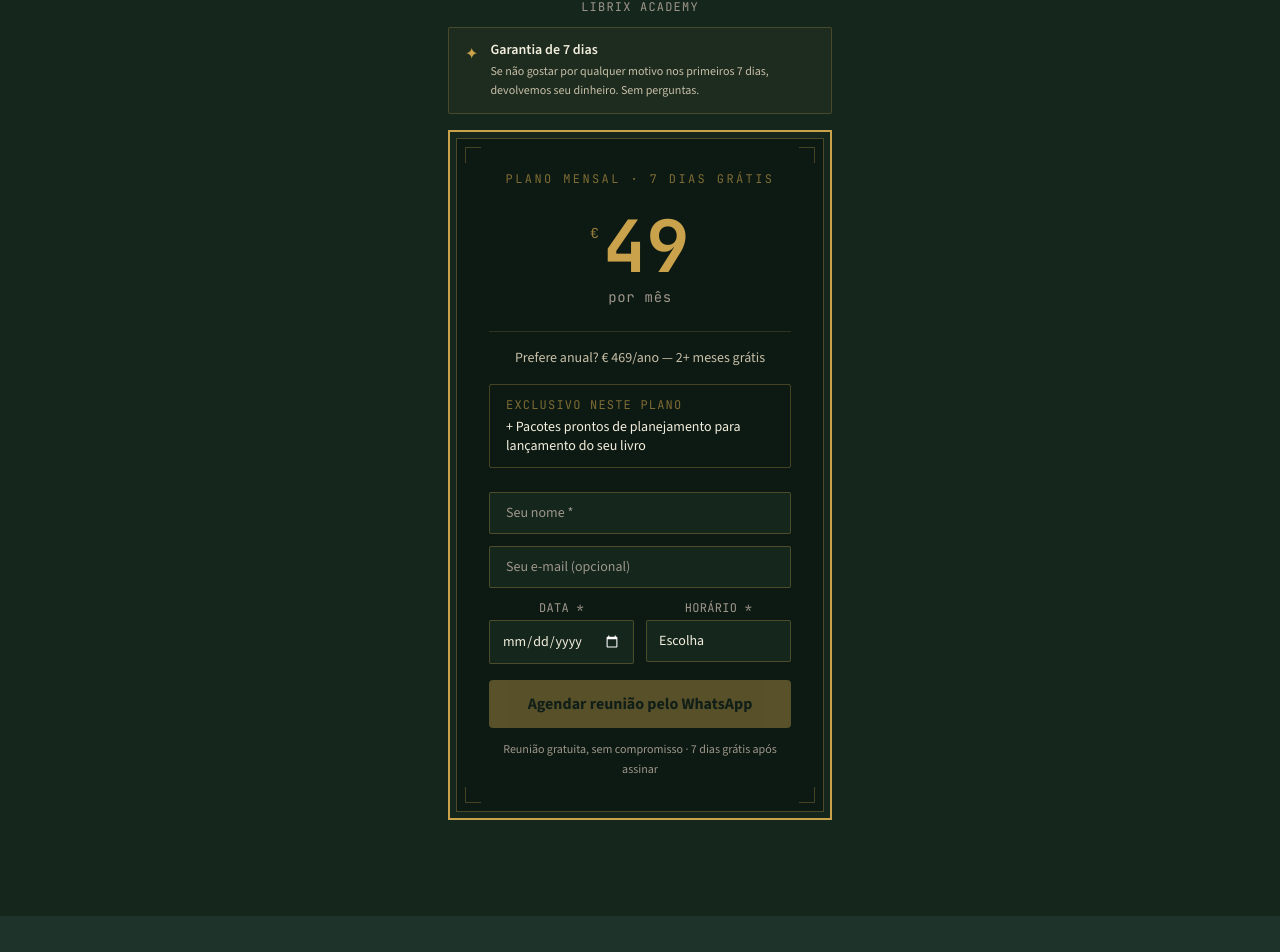
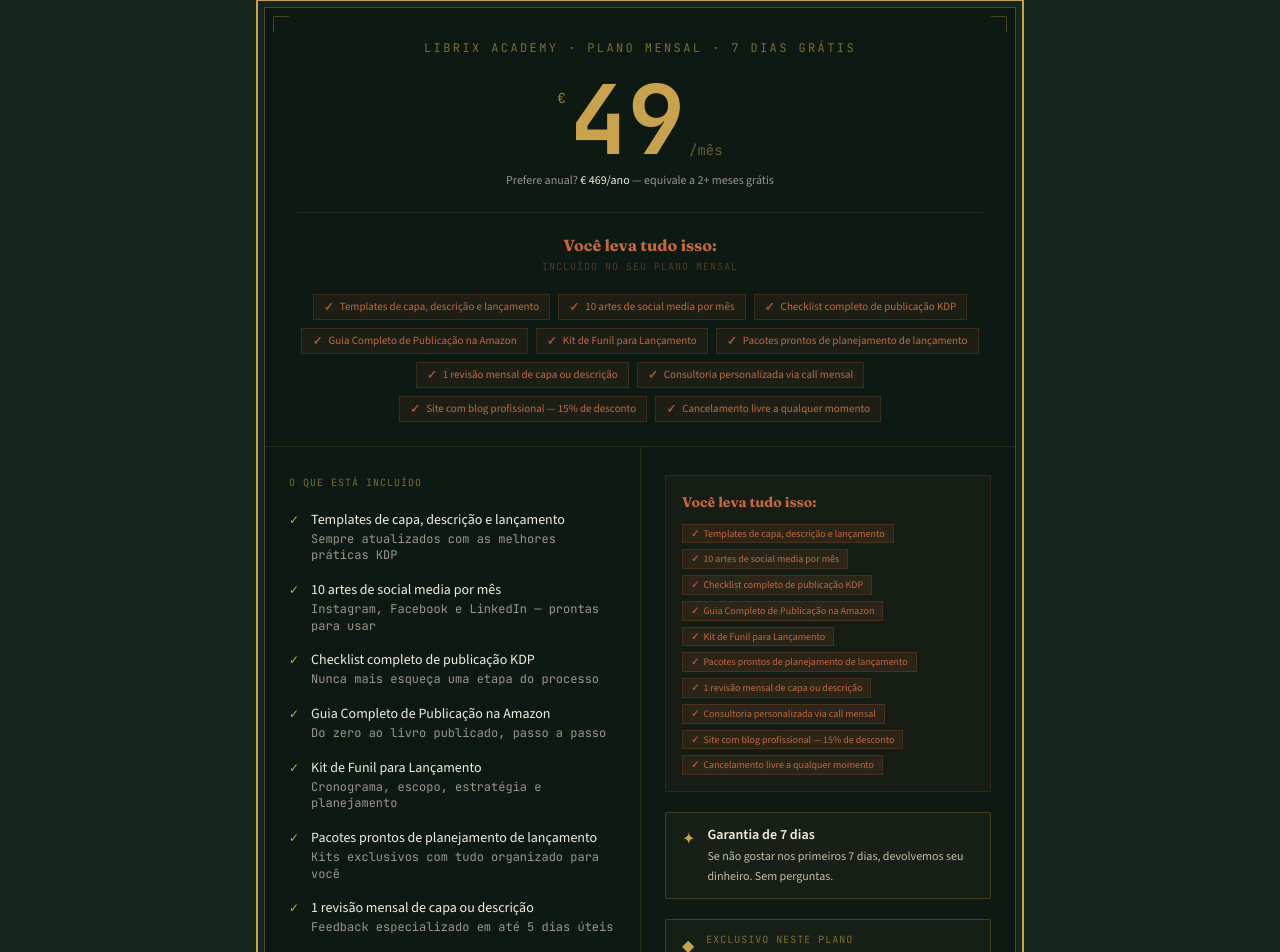
Before and after one commit to librixhub-create/clube-dos-autores-librix, a Next.js app: page / in a window 1280 px wide. Shown: the part 3799-4751 px from the top of the page. Built offline with nearby package versions, Linux system fonts and the light colour scheme.

Commit message:
Add 'Voce leva tudo isso' service highlight to Pricing section - terra-colored pills below price and near form

```diff
--- a/components/Pricing.tsx
+++ b/components/Pricing.tsx
@@ -1,91 +1,47 @@
 import SignupForm from './SignupForm'
 
-interface PlanCardProps {
-  region: string
-  badge: string
-  sym: string
-  whole: string
-  annualLine: string
-  extra?: string
-}
-
-function PlanCard({ region, badge, sym, whole, annualLine, extra }: PlanCardProps) {
-  return (
-    <div>
-      <p className="font-mono text-paper-muted text-xs tracking-widest uppercase mb-3 text-center">
-        {region}
-      </p>
-
-      {/* Guarantee callout */}
-      <div className="border border-gold/25 bg-gold/5 rounded-sm px-4 py-3 mb-4 flex items-start gap-3">
-        <span className="font-mono text-gold flex-shrink-0 mt-0.5 text-base" aria-hidden="true">
-          ✦
-        </span>
-        <div>
-          <p className="font-sans text-paper text-sm font-semibold mb-0.5">
-            Garantia de 7 dias
-          </p>
-          <p className="font-sans text-paper-dim text-xs leading-relaxed">
-            Se não gostar por qualquer motivo nos primeiros 7 dias, devolvemos seu dinheiro. Sem perguntas.
-          </p>
-        </div>
-      </div>
-
-      {/* Outer stamp border */}
-      <div className="border-2 border-gold p-1.5">
-        {/* Inner stamp border */}
-        <div className="border border-gold/35 p-6 sm:p-8 text-center bg-ink-deep relative">
-          {/* Corner marks */}
-          <div className="absolute top-2 left-2 w-4 h-4 border-t border-l border-gold/30" aria-hidden="true" />
-          <div className="absolute top-2 right-2 w-4 h-4 border-t border-r border-gold/30" aria-hidden="true" />
-          <div className="absolute bottom-2 left-2 w-4 h-4 border-b border-l border-gold/30" aria-hidden="true" />
-          <div className="absolute bottom-2 right-2 w-4 h-4 border-b border-r border-gold/30" aria-hidden="true" />
-
-          <p className="font-mono text-gold/60 text-xs tracking-[0.2em] uppercase mb-6">
-            {badge}
-          </p>
-
-          {/* Price */}
-          <div
-            className="flex items-start justify-center gap-1 mb-1"
-            aria-label={`${sym}${whole} por mês após o período de teste`}
-          >
-            <span className="font-mono text-gold/70 text-sm mt-3" aria-hidden="true">
-              {sym}
-            </span>
-            <span
-              className="font-mono text-gold font-bold text-6xl sm:text-7xl leading-none"
-              aria-hidden="true"
-            >
-              {whole}
-            </span>
-          </div>
-          <p className="font-mono text-paper-muted text-sm mb-6 tracking-wider">
-            por mês
-          </p>
-
-          <div className="border-t border-gold/20 my-4" />
-
-          <p className="font-sans text-paper-dim text-sm mb-4">{annualLine}</p>
-
-          {/* Extra exclusive benefit */}
-          {extra && (
-            <div className="border border-gold/30 bg-gold/8 rounded-sm px-4 py-3 mb-6 text-left">
-              <p className="font-mono text-gold/60 text-xs tracking-widest uppercase mb-1">
-                Exclusivo neste plano
-              </p>
-              <p className="font-sans text-paper text-sm font-medium leading-snug">
-                + {extra}
-              </p>
-            </div>
-          )}
-
-          <SignupForm />
-        </div>
-      </div>
-    </div>
-  )
-}
+const INCLUDES = [
+  {
+    label: 'Templates de capa, descrição e lançamento',
+    note: 'Sempre atualizados com as melhores práticas KDP',
+  },
+  {
+    label: '10 artes de social media por mês',
+    note: 'Instagram, Facebook e LinkedIn — prontas para usar',
+  },
+  {
+    label: 'Checklist completo de publicação KDP',
+    note: 'Nunca mais esqueça uma etapa do processo',
+  },
+  {
+    label: 'Guia Completo de Publicação na Amazon',
+    note: 'Do zero ao livro publicado, passo a passo',
+  },
+  {
+    label: 'Kit de Funil para Lançamento',
+    note: 'Cronograma, escopo, estratégia e planejamento',
+  },
+  {
+    label: 'Pacotes prontos de planejamento de lançamento',
+    note: 'Kits exclusivos com tudo organizado para você',
+  },
+  {
+    label: '1 revisão mensal de capa ou descrição',
+    note: 'Feedback especializado em até 5 dias úteis',
+  },
+  {
+    label: 'Consultoria personalizada via call mensal',
+    note: 'Sessão individual por videochamada com a equipe',
+  },
+  {
+    label: 'Site com blog profissional — 15% de desconto',
+    note: 'Desconto exclusivo para membros da Academy',
+  },
+  {
+    label: 'Cancelamento livre a qualquer momento',
+    note: 'Sem fidelidade, sem prazo mínimo, sem multa',
+  },
+]
 
 export default function Pricing() {
   return (
@@ -103,7 +59,7 @@ export default function Pricing() {
             id="pricing-heading"
             className="font-serif text-3xl sm:text-4xl font-bold text-paper"
           >
-            Simples assim
+            Tudo incluído. Sem surpresas.
           </h2>
           <p className="font-sans text-paper-dim text-sm mt-3 max-w-sm mx-auto">
             Comece com uma reunião gratuita. Assine só se fizer sentido para você.
@@ -111,15 +67,146 @@ export default function Pricing() {
         </header>
 
         <div className="flex justify-center">
-          <div className="w-full max-w-sm">
-            <PlanCard
-              region="LIBRIX ACADEMY"
-              badge="Plano Mensal · 7 dias grátis"
-              sym="€"
-              whole="49"
-              annualLine="Prefere anual? € 469/ano — 2+ meses grátis"
-              extra="Pacotes prontos de planejamento para lançamento do seu livro"
-            />
+          <div className="w-full max-w-3xl">
+
+            {/* Outer stamp border */}
+            <div className="border-2 border-gold p-1.5">
+              <div className="border border-gold/35 bg-ink-deep relative">
+
+                {/* Corner marks */}
+                <div className="absolute top-2 left-2 w-4 h-4 border-t border-l border-gold/30" aria-hidden="true" />
+                <div className="absolute top-2 right-2 w-4 h-4 border-t border-r border-gold/30" aria-hidden="true" />
+                <div className="absolute bottom-2 left-2 w-4 h-4 border-b border-l border-gold/30" aria-hidden="true" />
+                <div className="absolute bottom-2 right-2 w-4 h-4 border-b border-r border-gold/30" aria-hidden="true" />
+
+                {/* Header — price */}
+                <div className="px-8 pt-8 pb-6 text-center border-b border-gold/15">
+                  <p className="font-mono text-gold/60 text-xs tracking-[0.2em] uppercase mb-4">
+                    LIBRIX ACADEMY · Plano Mensal · 7 dias grátis
+                  </p>
+                  <div
+                    className="flex items-start justify-center gap-1 mb-1"
+                    aria-label="€49 por mês após o período de teste"
+                  >
+                    <span className="font-mono text-gold/70 text-sm mt-4" aria-hidden="true">€</span>
+                    <span className="font-mono text-gold font-bold text-7xl sm:text-8xl leading-none" aria-hidden="true">
+                      49
+                    </span>
+                    <span className="font-mono text-gold/50 text-sm self-end mb-2" aria-hidden="true">/mês</span>
+                  </div>
+                  <p className="font-sans text-paper-muted text-xs mt-1">
+                    Prefere anual? <span className="text-paper">€ 469/ano</span> — equivale a 2+ meses grátis
+                  </p>
+
+                  {/* "Você leva tudo isso" — destaque abaixo do preço */}
+                  <div className="mt-6 pt-5 border-t border-gold/10">
+                    <p className="font-serif text-terra-light font-bold text-base mb-0.5">
+                      Você leva tudo isso:
+                    </p>
+                    <p className="font-mono text-terra/50 text-[10px] tracking-widest uppercase mb-5">
+                      incluído no seu plano mensal
+                    </p>
+                    <div className="flex flex-wrap justify-center gap-2">
+                      {INCLUDES.map((item) => (
+                        <span
+                          key={item.label}
+                          className="inline-flex items-center gap-1.5 bg-terra/10 border border-terra/25 text-terra-light font-sans text-[11px] px-2.5 py-1 leading-snug"
+                        >
+                          <span className="text-terra font-bold text-xs" aria-hidden="true">✓</span>
+                          {item.label}
+                        </span>
+                      ))}
+                    </div>
+                  </div>
+                </div>
+
+                {/* Body — 2 cols */}
+                <div className="grid grid-cols-1 sm:grid-cols-2 divide-y sm:divide-y-0 sm:divide-x divide-gold/15">
+
+                  {/* Left — included items */}
+                  <div className="px-6 py-7">
+                    <p className="font-mono text-gold/60 text-[10px] tracking-widest uppercase mb-5">
+                      O que está incluído
+                    </p>
+                    <ul className="space-y-4" role="list">
+                      {INCLUDES.map((item) => (
+                        <li key={item.label} className="flex items-start gap-3">
+                          <span
+                            className="font-mono text-gold text-xs flex-shrink-0 mt-0.5"
+                            aria-hidden="true"
+                          >
+                            ✓
+                          </span>
+                          <div>
+                            <p className="font-sans text-paper text-sm font-medium leading-snug">
+                              {item.label}
+                            </p>
+                            <p className="font-mono text-paper-muted text-xs mt-0.5 leading-snug">
+                              {item.note}
+                            </p>
+                          </div>
+                        </li>
+                      ))}
+                    </ul>
+                  </div>
+
+                  {/* Right — includes reminder + guarantee + form */}
+                  <div className="px-6 py-7 flex flex-col gap-5">
+
+                    {/* "Você leva tudo isso" — compact terra pills near the form */}
+                    <div className="border border-terra/20 bg-terra/5 px-4 py-4">
+                      <p className="font-serif text-terra-light font-bold text-sm mb-3">
+                        Você leva tudo isso:
+                      </p>
+                      <div className="flex flex-wrap gap-1.5">
+                        {INCLUDES.map((item) => (
+                          <span
+                            key={item.label}
+                            className="inline-flex items-center gap-1 bg-terra/15 border border-terra/25 text-terra-light font-sans text-[10px] px-2 py-0.5 leading-snug"
+                          >
+                            <span className="text-terra font-bold" aria-hidden="true">✓</span>
+                            {item.label}
+                          </span>
+                        ))}
+                      </div>
+                    </div>
+
+                    {/* Guarantee */}
+                    <div className="border border-gold/25 bg-gold/5 rounded-sm px-4 py-3 flex items-start gap-3">
+                      <span className="font-mono text-gold flex-shrink-0 mt-0.5" aria-hidden="true">✦</span>
+                      <div>
+                        <p className="font-sans text-paper text-sm font-semibold mb-0.5">
+                          Garantia de 7 dias
+                        </p>
+                        <p className="font-sans text-paper-dim text-xs leading-relaxed">
+                          Se não gostar nos primeiros 7 dias, devolvemos seu dinheiro. Sem perguntas.
+                        </p>
+                      </div>
+                    </div>
+
+                    {/* Extra kit */}
+                    <div className="border border-gold/25 bg-gold/5 rounded-sm px-4 py-3 flex items-start gap-3">
+                      <span className="font-mono text-gold flex-shrink-0 mt-0.5" aria-hidden="true">◆</span>
+                      <div>
+                        <p className="font-mono text-gold/60 text-[10px] tracking-widest uppercase mb-1">
+                          Exclusivo neste plano
+                        </p>
+                        <p className="font-sans text-paper text-sm font-medium leading-snug">
+                          Pacotes prontos de planejamento para lançamento do seu livro na Europa
+                        </p>
+                      </div>
+                    </div>
+
+                    {/* Form */}
+                    <div className="flex-1 flex flex-col justify-end">
+                      <SignupForm />
+                    </div>
+                  </div>
+
+                </div>
+              </div>
+            </div>
+
           </div>
         </div>
       </div>
```
